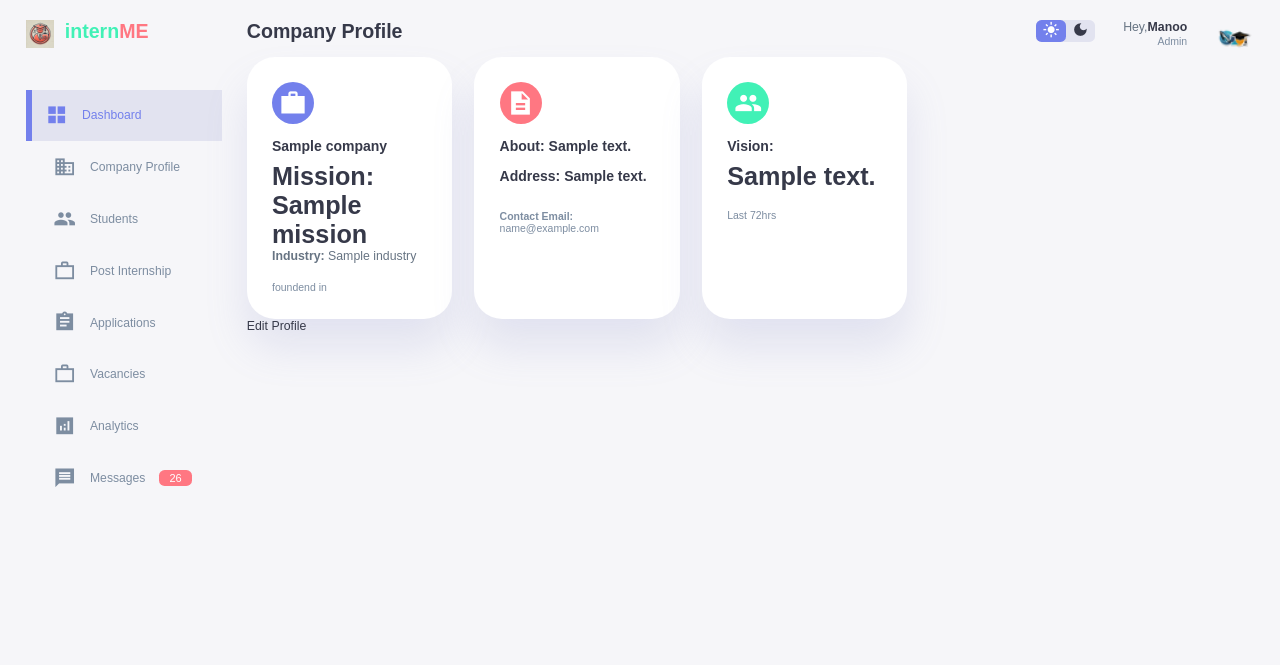
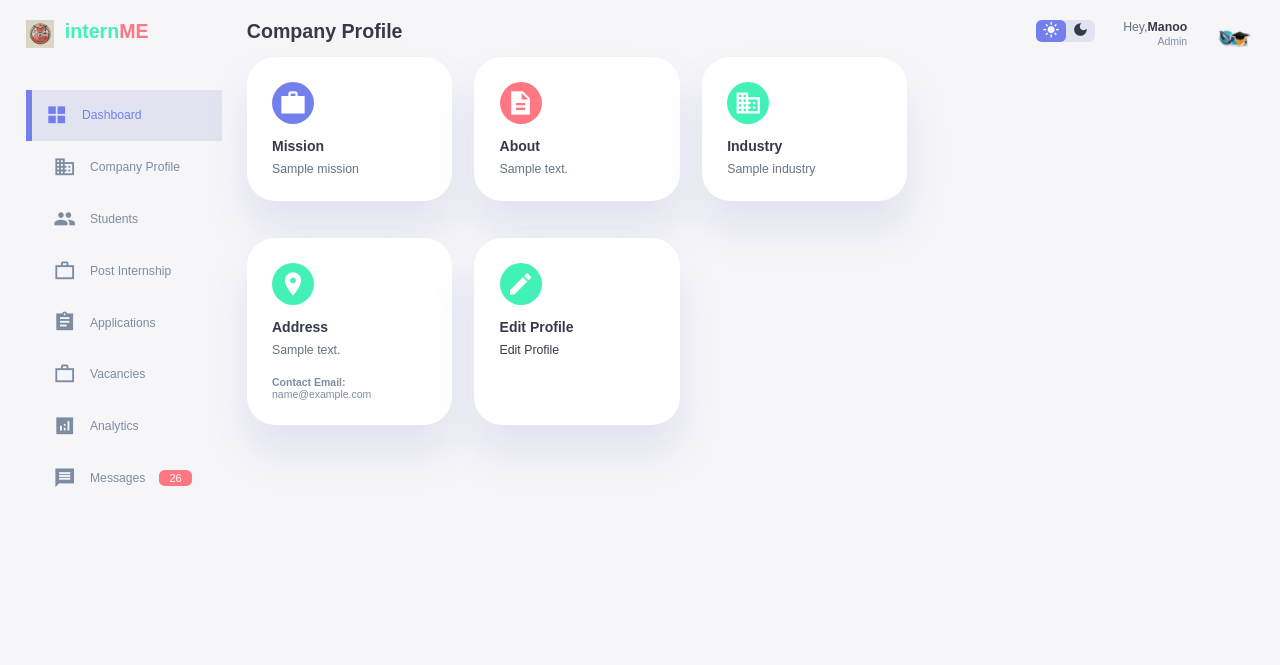
Before and after one commit to ENnyikadzanzwa/internMe, a Django app: template core/templates/core/company/company_profile.html in a window 1280 px wide. Shown: the top 665 px of the page. Run offline with Django 5.2, Linux system fonts and the light colour scheme; the template is opened without the code that fills it: most values are stand-ins (such as "Sample title", 1, 10 or a date in 2020); some libraries are stand-ins or nearby versions.

Commit message:
update company dashboard

```diff
--- a/core/templates/core/company/company_profile.html
+++ b/core/templates/core/company/company_profile.html
@@ -1,49 +1,75 @@
 {% extends 'core/company/main.html' %}
 {% load static %}
-{% block content%}
+{% block content %}
 
 <main>
     <h2>Company Profile</h2>
     <div class="insights">
+
+        <!-- Mission Card -->
         <div class="internships">
             <span class="material-icons-sharp">work</span>
             <div class="middle">
                 <div class="left">
-                    <h3>{{ company.name }}</h3>
-                    <h1><strong>Mission:</strong> {{ company.mission }}</h1>
-                    <p><strong>Industry:</strong> {{ company.industry }}</p>
+                    <h3>Mission</h3>
+                    <p>{{ company.mission }}</p>
                 </div>
             </div>
-            <small class="text-muted">foundend in </small>
         </div>
-        <!-- end of internships -->
+        <!-- End of Mission Card -->
+
+        <!-- About Card -->
         <div class="applications">
             <span class="material-icons-sharp">description</span>
             <div class="middle">
                 <div class="left">
-                    <h3><strong>About:</strong> {{ company.about }}</h3>
-                    <h3><strong>Address:</strong> {{ company.address }}</h3>
+                    <h3>About</h3>
+                    <p>{{ company.about }}</p>
                 </div>
+            </div>
+        </div>
+        <!-- End of About Card -->
 
-            </div>
-            <small class="text-muted"><strong>Contact Email:</strong> {{ company.contact_email }}</small>
-        </div>
-        <!-- end of applications -->
+        <!-- Industry Card -->
         <div class="students">
-            <span class="material-icons-sharp">group</span>
+            <span class="material-icons-sharp">business</span>
             <div class="middle">
                 <div class="left">
-                    <h3>Vision:</h3>
-                    <h1>{{ company.vision }}</h1>
+                    <h3>Industry</h3>
+                    <p>{{ company.industry }}</p>
                 </div>
+            </div>
+        </div>
+        <!-- End of Industry Card -->
 
+        <!-- Address Card -->
+        <div class="students">
+            <span class="material-icons-sharp">location_on</span>
+            <div class="middle">
+                <div class="left">
+                    <h3>Address</h3>
+                    <p>{{ company.address }}</p>
+                    <small class="text-muted"><strong>Contact Email:</strong> {{ company.contact_email }}</small>
+                </div>
             </div>
-            <small class="text-muted">Last 72hrs</small>
         </div>
-        <!-- end of students -->
+        <!-- End of Address Card -->
+
+        <!-- Edit Profile Card -->
+        <div class="students">
+            <span class="material-icons-sharp">edit</span>
+            <div class="middle">
+                <div class="left">
+                    <h3>Edit Profile</h3>
+                    <a href="{% url 'edit_company_profile' %}" class="btn btn-primary">Edit Profile</a>
+                </div>
+            </div>
+        </div>
+        <!-- End of Edit Profile Card -->
+
     </div>
-    <a href="{% url 'edit_company_profile' %}" class="btn btn-primary">Edit Profile</a>
 </main>
+
 <div class="right">
     {% include 'core/company/header.html' %}
 </div>
```
